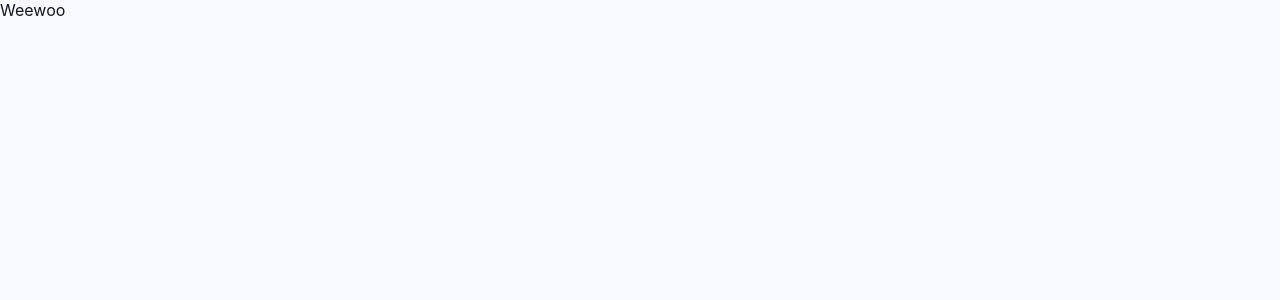
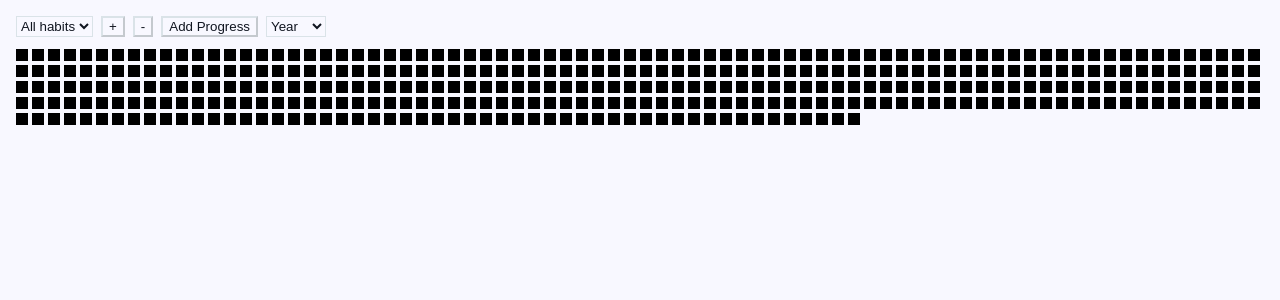
Before and after one commit to StrangeQuark/habitchart-frontend, a React (Vite) app: page / in a window 1280 px wide. Shown: the top 300 px of the page. Built offline with nearby package versions, Linux system fonts and the light colour scheme.

Commit message:
Basic starting point

```diff
--- /dev/null
+++ b/src/components/Chart.jsx
@@ -0,0 +1,91 @@
+import Tile from './Tile'
+import './css/Chart.css'
+
+const getDatesForView = (viewMode, year) => {
+    const dates = []
+    const now = new Date()
+
+    // Anchor to local midnight
+    const today = new Date(
+        now.getFullYear(),
+        now.getMonth(),
+        now.getDate()
+    )
+
+    let start
+    let end
+
+    if (viewMode === 'year') {
+        start = new Date(year, 0, 1)
+        end = new Date(year, 11, 31)
+    } else if (viewMode === 'month') {
+        start = new Date(today.getFullYear(), today.getMonth(), 1)
+        end = new Date(today.getFullYear(), today.getMonth() + 1, 0)
+    } else {
+        // Week view — Sunday start (0 = Sunday)
+        const dayOfWeek = today.getDay()
+        start = new Date(today)
+        start.setDate(today.getDate() - dayOfWeek)
+
+        end = new Date(start)
+        end.setDate(start.getDate() + 6)
+    }
+
+    const current = new Date(start)
+    while (current <= end) {
+        dates.push(
+            [
+                current.getFullYear(),
+                String(current.getMonth() + 1).padStart(2, '0'),
+                String(current.getDate()).padStart(2, '0')
+            ].join('-')
+        )
+        current.setDate(current.getDate() + 1)
+    }
+
+    return dates
+}
+
+
+const calculateIntensity = (entry, activeHabits, selectedHabit) => {
+    if (selectedHabit !== 'all') {
+        return entry[selectedHabit] ? 1 : 0
+    }
+
+    if (activeHabits.length === 0) return 0
+
+    let completed = 0
+    for (const habit of activeHabits) {
+        if (entry[habit.id]) completed++
+    }
+
+    return completed / activeHabits.length
+}
+
+const Chart = ({ habits, entries, selectedHabit, viewMode, year }) => {
+    const activeHabits = Object.values(habits).filter(h => h.active)
+    const dates = getDatesForView(viewMode, year)
+
+    return (
+        <div className="chart">
+            {dates.map(date => {
+                const entry = entries[date] || {}
+                const intensity = calculateIntensity(
+                    entry,
+                    activeHabits,
+                    selectedHabit
+                )
+
+                return (
+                    <Tile
+                        key={date}
+                        date={date}
+                        intensity={intensity}
+                    />
+                )
+            })}
+        </div>
+    )
+}
+
+export default Chart
--- a/src/components/Main.jsx
+++ b/src/components/Main.jsx
@@ -1,11 +1,172 @@
-import "./css/Main.css";
+import { useEffect, useState } from 'react'
+import Toolbar from './Toolbar'
+import Chart from './Chart'
+import './css/Main.css'
+
+const STORAGE_KEY = 'habit-tracker:data'
+
+const emptyData = {
+    habits: {},
+    entries: {}
+}
+
+const localDateKey = (date = new Date()) => {
+    const local = new Date(
+        date.getFullYear(),
+        date.getMonth(),
+        date.getDate()
+    )
+
+    return [
+        local.getFullYear(),
+        String(local.getMonth() + 1).padStart(2, '0'),
+        String(local.getDate()).padStart(2, '0')
+    ].join('-')
+}
+
+const todayKey = () => localDateKey()
 
 const Main = () => {
-    return(
-        <div id="main" className="main">
-            Weewoo
+    const [data, setData] = useState(emptyData)
+    const [selectedHabit, setSelectedHabit] = useState('all')
+    const [viewMode, setViewMode] = useState('year')
+    const [showProgressPopup, setShowProgressPopup] = useState(false)
+    const [progressDraft, setProgressDraft] = useState({})
+
+    useEffect(() => {
+        const stored = localStorage.getItem(STORAGE_KEY)
+        if (stored) setData(JSON.parse(stored))
+    }, [])
+
+    useEffect(() => {
+        localStorage.setItem(STORAGE_KEY, JSON.stringify(data))
+    }, [data])
+
+    const addHabit = () => {
+        const name = prompt('Habit name')
+        if (!name) return
+
+        const id = name.toLowerCase().replace(/\s+/g, '-')
+
+        setData(prev => ({
+            ...prev,
+            habits: {
+                ...prev.habits,
+                [id]: {
+                    id,
+                    name,
+                    active: true,
+                    createdAt: new Date().toISOString()
+                }
+            }
+        }))
+    }
+
+    const removeHabit = () => {
+        if (selectedHabit === 'all') return
+
+        setData(prev => ({
+            ...prev,
+            habits: {
+                ...prev.habits,
+                [selectedHabit]: {
+                    ...prev.habits[selectedHabit],
+                    active: false,
+                    removedAt: new Date().toISOString()
+                }
+            }
+        }))
+
+        setSelectedHabit('all')
+    }
+
+    const openProgressPopup = () => {
+        const today = todayKey()
+        const existing = data.entries[today] || {}
+
+        const draft = {}
+        Object.values(data.habits)
+            .filter(h => h.active)
+            .forEach(h => {
+                draft[h.id] = !!existing[h.id]
+            })
+
+        setProgressDraft(draft)
+        setShowProgressPopup(true)
+    }
+
+    const saveProgress = () => {
+        const today = todayKey()
+
+        setData(prev => ({
+            ...prev,
+            entries: {
+                ...prev.entries,
+                [today]: {
+                    ...(prev.entries[today] || {}),
+                    ...progressDraft
+                }
+            }
+        }))
+
+        setShowProgressPopup(false)
+    }
+
+    return (
+        <div className="main">
+            <Toolbar
+                habits={data.habits}
+                selectedHabit={selectedHabit}
+                onSelectHabit={setSelectedHabit}
+                onAddHabit={addHabit}
+                onRemoveHabit={removeHabit}
+                onAddProgress={openProgressPopup}
+                viewMode={viewMode}
+                onChangeView={setViewMode}
+            />
+
+            <Chart
+                habits={data.habits}
+                entries={data.entries}
+                selectedHabit={selectedHabit}
+                viewMode={viewMode}
+                year={new Date().getFullYear()}
+            />
+
+            {showProgressPopup && (
+                <div className="popup-backdrop">
+                    <div className="popup">
+                        <h3>Today's Progress</h3>
+
+                        {Object.values(data.habits)
+                            .filter(h => h.active)
+                            .map(habit => (
+                                <label key={habit.id}>
+                                    <input
+                                        type="checkbox"
+                                        checked={progressDraft[habit.id] || false}
+                                        onChange={e =>
+                                            setProgressDraft(prev => ({
+                                                ...prev,
+                                                [habit.id]: e.target.checked
+                                            }))
+                                        }
+                                    />
+                                    {habit.name}
+                                </label>
+                            ))}
+
+                        <div className="popup-actions">
+                            <button onClick={saveProgress}>Save</button>
+                            <button onClick={() => setShowProgressPopup(false)}>
+                                Cancel
+                            </button>
+                        </div>
+                    </div>
+                </div>
+            )}
         </div>
     )
 }
 
-export default Main;
+export default Main
--- /dev/null
+++ b/src/components/Tile.jsx
@@ -0,0 +1,17 @@
+import './css/Tile.css'
+
+const Tile = ({ intensity, date }) => {
+    const green = Math.round(255 * intensity)
+
+    return (
+        <div
+            className="tile"
+            title={date}
+            style={{
+                backgroundColor: `rgb(0, ${green}, 0)`
+            }}
+        />
+    )
+}
+
+export default Tile
--- /dev/null
+++ b/src/components/Toolbar.jsx
@@ -0,0 +1,48 @@
+import './css/Toolbar.css'
+
+const Toolbar = ({
+    habits,
+    selectedHabit,
+    onSelectHabit,
+    onAddHabit,
+    onRemoveHabit,
+    onAddProgress,
+    viewMode,
+    onChangeView
+}) => {
+    const activeHabits = Object.values(habits).filter(h => h.active)
+
+    return (
+        <div className="toolbar">
+            <select
+                value={selectedHabit}
+                onChange={e => onSelectHabit(e.target.value)}
+            >
+                <option value="all">All habits</option>
+                {activeHabits.map(h => (
+                    <option key={h.id} value={h.id}>
+                        {h.name}
+                    </option>
+                ))}
+            </select>
+
+            <button onClick={onAddHabit}>+</button>
+            <button onClick={onRemoveHabit} disabled={selectedHabit === 'all'}>
+                -
+            </button>
+
+            <button onClick={onAddProgress}>Add Progress</button>
+
+            <select
+                value={viewMode}
+                onChange={e => onChangeView(e.target.value)}
+            >
+                <option value="year">Year</option>
+                <option value="month">Month</option>
+                <option value="week">Week</option>
+            </select>
+        </div>
+    )
+}
+
+export default Toolbar
--- /dev/null
+++ b/src/components/css/Chart.css
@@ -0,0 +1,5 @@
+.chart {
+    display: grid;
+    grid-template-columns: repeat(auto-fill, 12px);
+    gap: 4px;
+}
--- a/src/components/css/Main.css
+++ b/src/components/css/Main.css
@@ -1,7 +1,31 @@
 .main {
+    padding: 16px;
+    font-family: system-ui, sans-serif;
 }
 
-@media (max-width: 1100px) {
-  .main {
-  }
+.popup-backdrop {
+    position: fixed;
+    inset: 0;
+    background: rgba(0, 0, 0, 0.5);
+    display: flex;
+    align-items: center;
+    justify-content: center;
 }
+
+.popup {
+    background: white;
+    padding: 16px;
+    border-radius: 6px;
+    min-width: 240px;
+}
+
+.popup label {
+    display: block;
+    margin-bottom: 8px;
+}
+
+.popup-actions {
+    display: flex;
+    gap: 8px;
+    margin-top: 12px;
+}
--- /dev/null
+++ b/src/components/css/Tile.css
@@ -0,0 +1,5 @@
+.tile {
+    width: 12px;
+    height: 12px;
+    background-color: black;
+}
--- /dev/null
+++ b/src/components/css/Toolbar.css
@@ -0,0 +1,5 @@
+.toolbar {
+    display: flex;
+    gap: 8px;
+    margin-bottom: 12px;
+}
```
